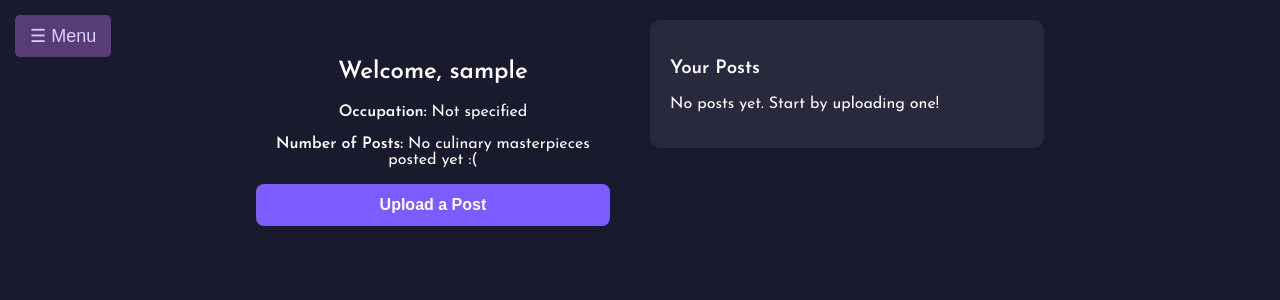
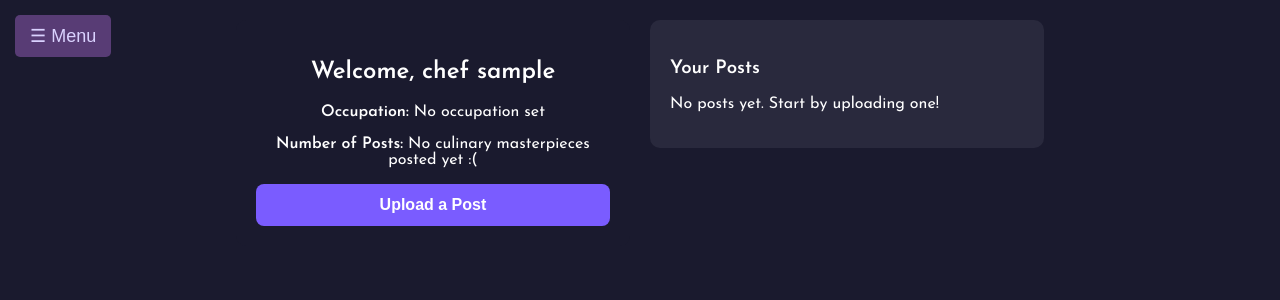
Before and after one commit to Zoroneku/Scrap-Chef, a Django app: page /dashboard/ in a window 1280 px wide. Shown: the top 300 px of the page. Run offline with Django 3.2, Linux system fonts and the light colour scheme; the visitor is signed in with stand-in values (Sample User, id 1); data comes from the database, SQL or seed files in the repository; data that the repository does not hold is empty.

Commit message:
occupation

```diff
--- a/scrapchef/views.py
+++ b/scrapchef/views.py
@@ -13,7 +13,7 @@ from django.contrib.messages import get_messages
 from django.http import JsonResponse
 from django.shortcuts import get_object_or_404
 from scrapchef.models import SavedPost
-
+from .forms import SignUpForm
 
 def homepage(request):
     return render(request, 'scrapchef/homepage.html')
@@ -144,12 +144,14 @@ def signup_view(request):
             return redirect("scrapchef:signup_view")
 
         try:
+             # Create the User object
             user = User.objects.create_user(username=username, password=password)
-            user_profile = UserProfile.objects.get(User=user)
-            user_profile.Occupation = occupation
-            user_profile.Profile_photo = ""
+
+            # Create the UserProfile and set Occupation after the user is created
+            user_profile, created = UserProfile.objects.get_or_create(User=user)
+            user_profile.Occupation = occupation  # Set the occupation
+            user_profile.Profile_photo = profile_photo if profile_photo else ""  # Set profile photo (optional)
             user_profile.save()
-            user.save()
 
             messages.success(request, "Signup successful! Please log in.")
             return redirect(reverse_lazy("scrapchef:login_view"))
--- a/templates/scrapchef/dashboard.html
+++ b/templates/scrapchef/dashboard.html
@@ -20,8 +20,9 @@
 
         <!-- Left Section: User Details -->
         <div class="dashboard-left">
-            <h2>Welcome, {{ user.username }}</h2>
-            <p><strong>Occupation:</strong> {{ user.profile.occupation|default:"Not specified" }}</p>
+            <h2>Welcome, chef {{ user.username }}</h2>
+            <p><strong>Occupation:</strong>
+                {{ profile.Occupation|default:"No occupation set" }}
             <p><strong>Number of Posts:</strong>
                 {% if posts %}
                     {{ posts|length }}
--- a/templates/scrapchef/signup.html
+++ b/templates/scrapchef/signup.html
@@ -44,7 +44,6 @@
 
 <script>
     document.addEventListener("DOMContentLoaded", function () {
-        // Show instructions on focus
         const usernameInput = document.getElementById("username");
         const passwordInput = document.getElementById("password");
         const usernameInstructions = document.getElementById("username-instructions");
@@ -60,7 +59,6 @@
         passwordInput.addEventListener("focus", () => toggleInstructions(passwordInput, passwordInstructions, true));
         passwordInput.addEventListener("blur", () => toggleInstructions(passwordInput, passwordInstructions, false));
 
-        // ✅ Detect success message and handle redirect
         const successMessage = document.querySelector(".message.success");
         if (successMessage) {
             console.log("✅ Success message detected! Redirecting in 30 seconds...");
```
Also changed, not shown: scrapchef/forms.py (+11 -1 lines), media/uploads/Screenshot_2025-02-09_160352.png (deleted), media/uploads/Screenshot_2025-02-09_160352_2VnOCh2.png (deleted), media/uploads/Screenshot_2025-02-09_160352_jANwrf5.png (deleted), media/uploads/Screenshot_2025-02-10_010911.png (deleted), media/uploads/Screenshot_2025-02-10_010911_5I7aZd7.png (deleted), media/uploads/Screenshot_2025-02-10_010911_FYeUaHz.png (deleted), media/uploads/Screenshot_2025-02-10_010911_MLDJpyY.png (deleted), media/uploads/Screenshot_2025-02-10_010911_TB2zzrX.png (deleted), media/uploads/Screenshot_2025-02-10_010911_fttijPB.png (deleted), media/uploads/Screenshot_2025-02-10_010911_tJklCdb.png (deleted), media/uploads/Screenshot_2025-03-25_181855.png (deleted), media/uploads/Screenshot_2025-03-25_181917.png (deleted), scrapchef/migrations/0002_alter_list_id_alter_post_id_alter_review_id_and_more.py (added).
